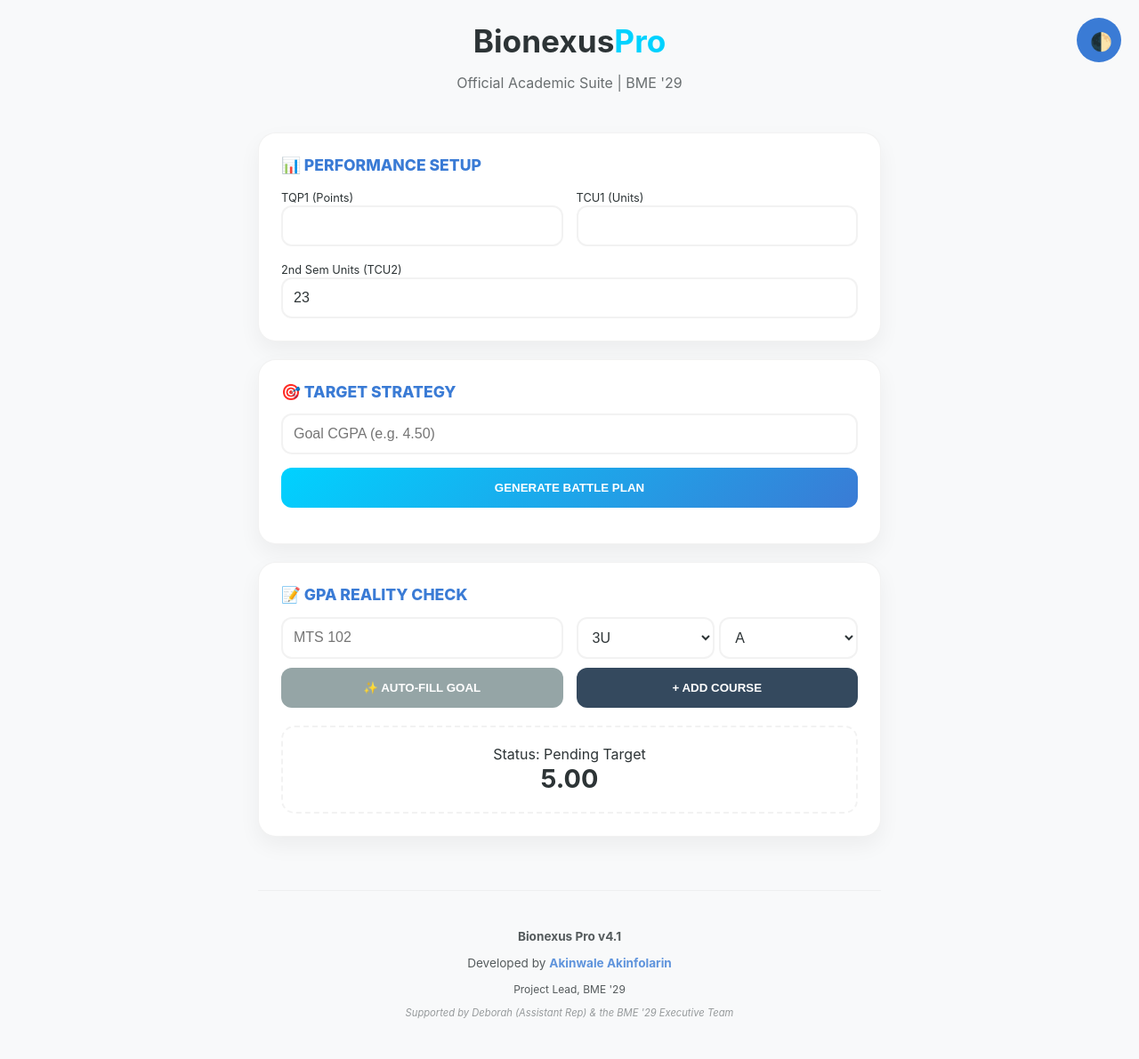
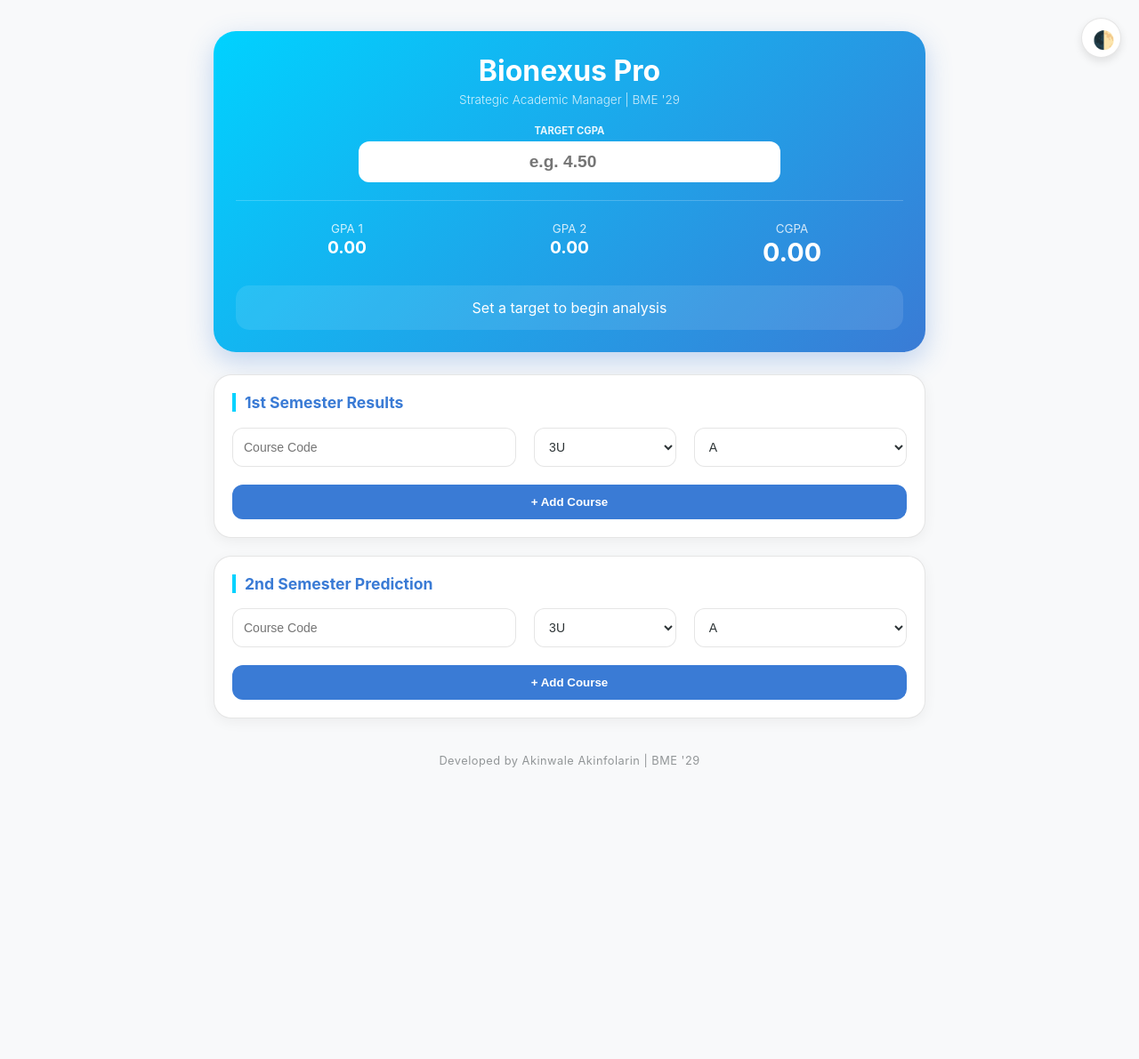
Before and after one commit to akinwaleayomide443-gif/gpa-plus, a Flask app: page / in a window 1280 px wide. Shown: the whole page at 89% size. After the commit the page ends 863 px from the top, so only its background shows below. Run offline with Flask 3, Linux system fonts and the light colour scheme.

Commit message:
V5.2 FINAL: Added emotional UI and full transcript grading scale

```diff
--- a/templates/index.html
+++ b/templates/index.html
@@ -3,200 +3,227 @@
 <head>
 <meta charset="UTF-8">
 <meta name="viewport" content="width=device-width, initial-scale=1.0">
-    <title>Bionexus Pro | V4.1</title>
+<title>Bionexus Pro | Final V5.2</title>
+
 <style>
-        :root {
-            --primary: #00d2ff; --secondary: #3a7bd5; --success: #27ae60; --danger: #e74c3c;
-            --bg: #f8f9fa; --card: #ffffff; --text: #2d3436; --border: rgba(0,0,0,0.05);
+:root { --primary:#00d2ff; --secondary:#3a7bd5; --bg:#f8f9fa; --card:#ffffff; --text:#2d3436; --border:rgba(0,0,0,0.1);}
+[data-theme="dark"] { --bg:#121212; --card:#1e1e1e; --text:#f8f9fa; --border:rgba(255,255,255,0.1); }
+
+body { font-family:'Inter',sans-serif; background:var(--bg); color:var(--text); padding:15px; transition:0.3s; margin:0; }
+.dashboard { max-width:800px; margin:auto; padding-top: 20px; }
+.card { background:var(--card); padding:20px; border-radius:20px; margin-bottom:20px; border:1px solid var(--border); box-shadow: 0 4px 15px rgba(0,0,0,0.05); }
+.row { display:grid; grid-template-columns:2fr 1fr 1.5fr; gap:10px; margin-bottom:10px; }
+
+input, select { padding:12px; border-radius:12px; border:1px solid var(--border); background:var(--card); color:var(--text); font-size: 14px; outline: none; }
+input:focus { border-color: var(--primary); }
+
+.summary-box {
+    text-align:center;
+    padding:25px;
+    background: linear-gradient(135deg, var(--primary), var(--secondary));
+    color:white;
+    border-radius:25px;
+    margin-bottom:25px;
+    box-shadow: 0 10px 30px rgba(58, 123, 213, 0.3);
 }
-        [data-theme="dark"] {
-            --bg: #121212; --card: #1e1e1e; --text: #f8f9fa; --border: rgba(255,255,255,0.1);
+
+.status-container {
+    margin-top: 20px;
+    padding: 15px;
+    border-radius: 15px;
+    transition: all 0.4s ease;
+    background: rgba(255, 255, 255, 0.1);
 }
-        body { font-family: 'Inter', sans-serif; background: var(--bg); margin: 0; padding: 15px; color: var(--text); transition: 0.3s; }
-        .dashboard { max-width: 700px; margin: auto; display: grid; gap: 20px; }
-        .card { background: var(--card); padding: 25px; border-radius: 20px; box-shadow: 0 10px 25px rgba(0,0,0,0.05); border: 1px solid var(--border); }
-        h2 { margin-top: 0; font-weight: 800; color: var(--secondary); font-size: 1.1rem; text-transform: uppercase; }
-        .grid-2 { display: grid; grid-template-columns: 1fr 1fr; gap: 15px; }
-        input, select { width: 100%; padding: 12px; border: 2px solid var(--border); border-radius: 12px; background: var(--card); color: var(--text); font-size: 16px; box-sizing: border-box; }
-        button { width: 100%; padding: 15px; border-radius: 12px; border: none; font-weight: bold; cursor: pointer; transition: 0.2s; text-transform: uppercase; }
-        .btn-main { background: linear-gradient(135deg, var(--primary), var(--secondary)); color: white; }
-        .btn-theme { position: fixed; top: 20px; right: 20px; width: 50px; height: 50px; border-radius: 50%; background: var(--secondary); color: white; z-index: 100; border: none; font-size: 20px; cursor: pointer; }
-        .status-badge { padding: 15px; border-radius: 15px; text-align: center; margin-top: 15px; font-weight: bold; }
-        .combo-chip { display: inline-block; padding: 8px 12px; background: rgba(0,0,0,0.05); border-radius: 10px; margin: 5px; font-size: 0.85em; border-left: 4px solid var(--primary); }
-        #live-feedback { margin-top: 20px; padding: 20px; border-radius: 15px; text-align: center; border: 2px dashed var(--border); transition: 0.4s; }
 
-        /* CREDITS FOOTER */
-        .footer { text-align: center; margin-top: 40px; padding: 30px; border-top: 1px solid var(--border); opacity: 0.8; }
-        .credits-text { font-size: 0.85rem; color: var(--text); }
-        .dev-name { font-weight: bold; color: var(--secondary); }
+button { padding:12px; border-radius:12px; border:none; font-weight:bold; cursor:pointer; transition: 0.2s; }
+button:active { transform: scale(0.96); }
+.btn-add { background: var(--secondary); color:white; width:100%; margin-top:10px; }
+.btn-theme { position:fixed; top:20px; right:20px; width:45px; height:45px; border-radius:50%; background: var(--card); border: 1px solid var(--border); z-index: 1000; font-size: 20px; box-shadow: 0 4px 10px rgba(0,0,0,0.1); }
 
-        @media (max-width: 600px) { .grid-2 { grid-template-columns: 1fr; } }
+h3 { margin-top: 0; color: var(--secondary); font-size: 1.1rem; border-left: 4px solid var(--primary); padding-left: 10px; }
+footer { text-align:center; opacity:0.5; padding: 20px 0; font-size: 0.8rem; letter-spacing: 0.5px; }
+
+/* Desktop Tweaks */
+@media (min-width: 600px) {
+    .row { gap: 20px; }
+}
 </style>
 </head>
+
 <body data-theme="light">
 
 <button class="btn-theme" onclick="toggleTheme()">🌓</button>
 
 <div class="dashboard">
-    <div style="text-align: center; padding: 10px 0;">
-        <h1 style="margin:0; font-size: 2.2em;">Bionexus<span style="color: var(--primary);">Pro</span></h1>
-        <p style="opacity: 0.7;">Official Academic Suite | BME '29</p>
+
+<div class="summary-box">
+    <h1 style="margin:0; font-size: 2rem;">Bionexus Pro</h1>
+    <p style="margin: 5px 0 20px 0; opacity: 0.8; font-size: 0.85rem; font-weight: 300;">Strategic Academic Manager | BME '29</p>
+
+    <div style="margin-bottom: 20px;">
+        <label style="font-size: 0.7rem; text-transform: uppercase; font-weight: bold; display: block; margin-bottom: 5px; opacity: 0.9;">Target CGPA</label>
+        <input type="number" id="target" oninput="calculateAll()" placeholder="e.g. 4.50" step="0.01" style="width: 60%; border:none; text-align: center; font-size: 1.2rem; font-weight: bold;">
+    </div>
+
+    <div style="display:grid; grid-template-columns:1fr 1fr 1fr; border-top: 1px solid rgba(255,255,255,0.2); padding-top: 20px;">
+        <div><small style="opacity: 0.8;">GPA 1</small><br><strong id="gpa1-val" style="font-size: 1.2rem;">0.00</strong></div>
+        <div><small style="opacity: 0.8;">GPA 2</small><br><strong id="gpa2-val" style="font-size: 1.2rem;">0.00</strong></div>
+        <div><small style="opacity: 0.8;">CGPA</small><br><strong id="cgpa-val" style="font-size:1.8rem;">0.00</strong></div>
+    </div>
+
+    <div id="status-msg" class="status-container">
+        Set a target to begin analysis
+    </div>
 </div>
 
 <div class="card">
-        <h2>📊 Performance Setup</h2>
-        <div class="grid-2">
-            <div><label style="font-size: 0.8rem;">TQP1 (Points)</label><input type="number" id="tqp1" oninput="autoSave()"></div>
-            <div><label style="font-size: 0.8rem;">TCU1 (Units)</label><input type="number" id="tcu1" oninput="autoSave()"></div>
+    <h3>1st Semester Results</h3>
+    <div id="sem1-list">
+        <div class="row">
+            <input type="text" placeholder="Course Code">
+            <select class="u1" onchange="calculateAll()">
+                <option value="3">3U</option>
+                <option value="2">2U</option>
+                <option value="1">1U</option>
+                <option value="4">4U</option>
+            </select>
+            <select class="g1" onchange="calculateAll()">
+                <option value="5">A</option>
+                <option value="4">B</option>
+                <option value="3">C</option>
+                <option value="2">D</option>
+                <option value="1">E</option>
+                <option value="0">F</option>
+            </select>
         </div>
-        <div style="margin-top:15px;"><label style="font-size: 0.8rem;">2nd Sem Units (TCU2)</label><input type="number" id="tcu2" value="23" oninput="autoSave()"></div>
+    </div>
+    <button class="btn-add" onclick="addRow('sem1-list','u1','g1')">+ Add Course</button>
 </div>
 
 <div class="card">
-        <h2>🎯 Target Strategy</h2>
-        <input type="number" id="target_cgpa" placeholder="Goal CGPA (e.g. 4.50)" step="0.01">
-        <button class="btn-main" onclick="generateStrategy()" style="margin-top:15px;">Generate Battle Plan</button>
-        <div id="target-report" class="status-badge" style="display:none;"></div>
-        <div id="combo-report" style="margin-top:15px; text-align: center;"></div>
+    <h3>2nd Semester Prediction</h3>
+    <div id="sem2-list">
+        <div class="row">
+            <input type="text" placeholder="Course Code">
+            <select class="u2" onchange="calculateAll()">
+                <option value="3">3U</option>
+                <option value="2">2U</option>
+                <option value="1">1U</option>
+                <option value="4">4U</option>
+            </select>
+            <select class="g2" onchange="calculateAll()">
+                <option value="5">A</option>
+                <option value="4">B</option>
+                <option value="3">C</option>
+                <option value="2">D</option>
+                <option value="1">E</option>
+                <option value="0">F</option>
+            </select>
+        </div>
+    </div>
+    <button class="btn-add" onclick="addRow('sem2-list','u2','g2')">+ Add Course</button>
 </div>
 
-    <div class="card">
-        <h2>📝 GPA Reality Check</h2>
-        <div id="predictor-list">
-            <div class="grid-2" style="margin-bottom: 10px;">
-                <input type="text" placeholder="MTS 102">
-                <div style="display:flex; gap:5px;">
-                    <select class="unit-in" onchange="liveSync()"><option value="3">3U</option><option value="2">2U</option><option value="1">1U</option></select>
-                    <select class="grade-in" onchange="liveSync()"><option value="5">A</option><option value="4">B</option><option value="3">C</option><option value="2">D</option><option value="0">F</option></select>
-                </div>
-            </div>
-        </div>
-        <div class="grid-2" style="margin-top:10px;">
-            <button class="btn-main" style="background: #95a5a6;" onclick="autoFillPredictor()">✨ Auto-Fill Goal</button>
-            <button class="btn-main" style="background: #34495e;" onclick="addRow()">+ Add Course</button>
-        </div>
+<footer>
+    Developed by Akinwale Akinfolarin | BME '29
+</footer>
 
-        <div id="live-feedback">
-            <span id="status-text">Status: Pending Target</span><br>
-            <strong style="font-size: 1.8rem;" id="pred-val">0.00</strong><br>
-            <small id="gap-val"></small>
-        </div>
-    </div>
-
-    <footer class="footer">
-        <div class="credits-text">
-            <p><strong>Bionexus Pro v4.1</strong></p>
-            <p>Developed by <span class="dev-name">Akinwale Akinfolarin</span></p>             <p style="font-size: 0.75rem;">Project Lead, BME '29</p>
-            <div style="margin-top: 10px; font-style: italic; font-size: 0.7rem; opacity: 0.6;">
-                Supported by Deborah (Assistant Rep) & the BME '29 Executive Team
-            </div>
-        </div>
-    </footer>
 </div>
 
 <script>
-    function toggleTheme() {
-        const body = document.body;
-        const newTheme = body.getAttribute('data-theme') === 'light' ? 'dark' : 'light';
-        body.setAttribute('data-theme', newTheme);
-        localStorage.setItem('theme', newTheme);
+// THEME TOGGLE
+function toggleTheme(){
+    const b=document.body;
+    const current = b.getAttribute('data-theme');
+    b.setAttribute('data-theme', current ==='light'?'dark':'light');
 }
 
-    window.onload = () => {
-        document.body.setAttribute('data-theme', localStorage.getItem('theme') || 'light');
-        document.getElementById('tqp1').value = localStorage.getItem('tqp1') || '';
-        document.getElementById('tcu1').value = localStorage.getItem('tcu1') || '';
-        document.getElementById('tcu2').value = localStorage.getItem('tcu2') || 23;
-        liveSync();
-    };
-
-    function autoSave() {
-        localStorage.setItem('tqp1', document.getElementById('tqp1').value);
-        localStorage.setItem('tcu1', document.getElementById('tcu1').value);
-        localStorage.setItem('tcu2', document.getElementById('tcu2').value);
-        liveSync();
+// ADD NEW ROW
+function addRow(id,u,g){
+    const div=document.createElement('div');
+    div.className='row';
+    div.innerHTML=`
+        <input type="text" placeholder="Course">
+        <select class="${u}" onchange="calculateAll()">
+            <option value="3">3U</option>
+            <option value="2">2U</option>
+            <option value="1">1U</option>
+            <option value="4">4U</option>
+            <option value="6">6U</option>
+        </select>
+        <select class="${g}" onchange="calculateAll()">
+            <option value="5">A</option>
+            <option value="4">B</option>
+            <option value="3">C</option>
+            <option value="2">D</option>
+            <option value="1">E</option>
+            <option value="0">F</option>
+        </select>`;
+    document.getElementById(id).appendChild(div);
 }
 
-    function generateStrategy() {
-        const target = parseFloat(document.getElementById('target_cgpa').value);
-        const tqp1 = parseFloat(document.getElementById('tqp1').value) || 0;
-        const tcu1 = parseFloat(document.getElementById('tcu1').value) || 0;
-        const tcu2 = parseFloat(document.getElementById('tcu2').value) || 0;
+// CALCULATION LOGIC
+function calculateAll(){
+    // Semester 1
+    let p1=0, u1=0;
+    const units1 = document.getElementsByClassName('u1');
+    const grades1 = document.getElementsByClassName('g1');
+    for(let i=0; i<units1.length; i++){
+        p1 += parseInt(units1[i].value) * parseInt(grades1[i].value);
+        u1 += parseInt(units1[i].value);
+    }
+    let gpa1 = u1 > 0 ? p1/u1 : 0;
+    document.getElementById('gpa1-val').innerText = gpa1.toFixed(2);
 
-        if (target > 5 || target < 0) return alert("Target must be 0-5");
+    // Semester 2
+    let p2=0, u2=0;
+    const units2 = document.getElementsByClassName('u2');
+    const grades2 = document.getElementsByClassName('g2');
+    for(let i=0; i<units2.length; i++){
+        p2 += parseInt(units2[i].value) * parseInt(grades2[i].value);
+        u2 += parseInt(units2[i].value);
+    }
+    let gpa2 = u2 > 0 ? p2/u2 : 0;
+    document.getElementById('gpa2-val').innerText = gpa2.toFixed(2);
 
-        const needed = ((target * (tcu1 + tcu2)) - tqp1) / tcu2;
-        localStorage.setItem('needed_gpa', needed);
+    // Total CGPA
+    let cgpa = (u1 + u2) > 0 ? (p1 + p2) / (u1 + u2) : 0;
+    document.getElementById('cgpa-val').innerText = cgpa.toFixed(2);
 
-        const report = document.getElementById('target-report');
-        report.style.display = 'block';
-        report.style.background = needed > 5 ? "#f8d7da" : "#d4edda";
-        report.style.color = needed > 5 ? "#721c24" : "#155724";
-        report.innerHTML = needed > 5 ? `❌ Needs ${needed.toFixed(2)} (Impossible)` : `🎯 Mission: ${needed.toFixed(2)} GPA`;
+    // Class of Degree
+    let classLabel = "";
+    if(cgpa >= 4.5) classLabel = "First Class";
+    else if(cgpa >= 3.5) classLabel = "Second Class Upper (2:1)";
+    else if(cgpa >= 2.4) classLabel = "Second Class Lower (2:2)";
+    else if(cgpa >= 1.5) classLabel = "Third Class";
+    else classLabel = "Pass / Probation";
 
-        if(needed <= 5) generateGradeCombos(needed, tcu2);
-        liveSync();
+    // Target Emotion Logic
+    const target = parseFloat(document.getElementById('target').value);
+    const statusBox = document.getElementById('status-msg');
+    let statusMsg = "";
+    let bgColor = "rgba(255, 255, 255, 0.15)"; // Default Neutral
+
+    if(target){
+        if(cgpa >= target){
+            statusMsg = `🔥 On Track for ${target.toFixed(2)}`;
+            bgColor = "rgba(85, 239, 196, 0.4)"; // Success Green
+        } else {
+            let gap = (target - cgpa).toFixed(2);
+            statusMsg = `⚠️ Need +${gap} to reach ${target.toFixed(2)}`;
+            bgColor = "rgba(255, 118, 117, 0.4)"; // Alert Red
+        }
+    } else {
+        statusMsg = "Set a target to begin analysis";
     }
 
-    function generateGradeCombos(needed, totalUnits) {
-        let combos = document.getElementById('combo-report');
-        let reqPoints = Math.ceil(needed * totalUnits);
-        let c3U = Math.floor(totalUnits / 3), p = 0, A = 0, B = 0, C = 0;
-
-        while (p < reqPoints && c3U > 0) { p += 15; A++; c3U--; }
-        while (p - 3 >= reqPoints && A > 0) { p -= 3; A--; B++; }
-        while (p - 3 >= reqPoints && B > 0) { p -= 3; B--; C++; }
-
-        combos.innerHTML = `<div class="combo-chip">As: ${A}</div><div class="combo-chip">Bs: ${B}</div><div class="combo-chip">Cs: ${C}</div>`;
-        localStorage.setItem('autoA', A); localStorage.setItem('autoB', B); localStorage.setItem('autoC', C);
-    }
-
-    function autoFillPredictor() {
-        const A = parseInt(localStorage.getItem('autoA')) || 0;
-        const B = parseInt(localStorage.getItem('autoB')) || 0;
-        const C = parseInt(localStorage.getItem('autoC')) || 0;
-        if(!A && !B && !C) return alert("Generate a Battle Plan first!");
-
-        const list = document.getElementById('predictor-list');
-        list.innerHTML = "";
-        for(let i=0; i<A; i++) addRowWithData(3, 5);
-        for(let i=0; i<B; i++) addRowWithData(3, 4);
-        for(let i=0; i<C; i++) addRowWithData(3, 3);
-        liveSync();
-    }
-
-    function addRowWithData(u, g) {
-        const div = document.createElement('div');
-        div.className = 'grid-2'; div.style.marginBottom = '10px';
-        div.innerHTML = `<input type="text" placeholder="Course"><div style="display:flex; gap:5px;">
-            <select class="unit-in" onchange="liveSync()"><option value="3" ${u==3?'selected':''}>3U</option><option value="2" ${u==2?'selected':''}>2U</option><option value="1" ${u==1?'selected':''}>1U</option></select>
-            <select class="grade-in" onchange="liveSync()"><option value="5" ${g==5?'selected':''}>A</option><option value="4" ${g==4?'selected':''}>B</option><option value="3" ${g==3?'selected':''}>C</option><option value="2" ${g==2?'selected':''}>D</option></select>
-        </div>`;
-        document.getElementById('predictor-list').appendChild(div);
-    }
-
-    function addRow() { addRowWithData(3, 5); }
-
-    function liveSync() {
-        const units = document.getElementsByClassName('unit-in');
-        const grades = document.getElementsByClassName('grade-in');
-        const needed = parseFloat(localStorage.getItem('needed_gpa'));
-        const feedback = document.getElementById('live-feedback');
-
-        let p = 0, u = 0;
-        for(let i=0; i<units.length; i++) { p += (units[i].value * grades[i].value); u += parseInt(units[i].value); }
-        const pred = u > 0 ? p / u : 0;
-        document.getElementById('pred-val').innerText = pred.toFixed(2);
-
-        if(needed) {
-            const gap = (pred - needed).toFixed(2);
-            const onTrack = pred >= (needed - 0.01);
-            feedback.style.background = onTrack ? "rgba(39, 174, 96, 0.2)" : "rgba(231, 76, 60, 0.2)";
-            feedback.style.color = onTrack ? "#155724" : "#721c24";
-            document.getElementById('status-text').innerText = onTrack ? "🔥 ON TRACK" : "⚠️ BELOW TARGET";
-            document.getElementById('gap-val').innerText = `${gap >= 0 ? '+' : ''}${gap} vs required GPA`;
-        }
+    statusBox.style.background = bgColor;
+    statusBox.innerHTML = `
+        <span style="letter-spacing: 1.5px; font-weight: 800; text-transform: uppercase; font-size: 0.8rem; display: block; margin-bottom: 5px;">${classLabel}</span>
+        <span style="font-size: 0.9rem; font-weight: 400;">${statusMsg}</span>
+    `;
 }
 </script>
+
 </body>
 </html>
```
Lines whose indentation alone changed are shown as unchanged.
